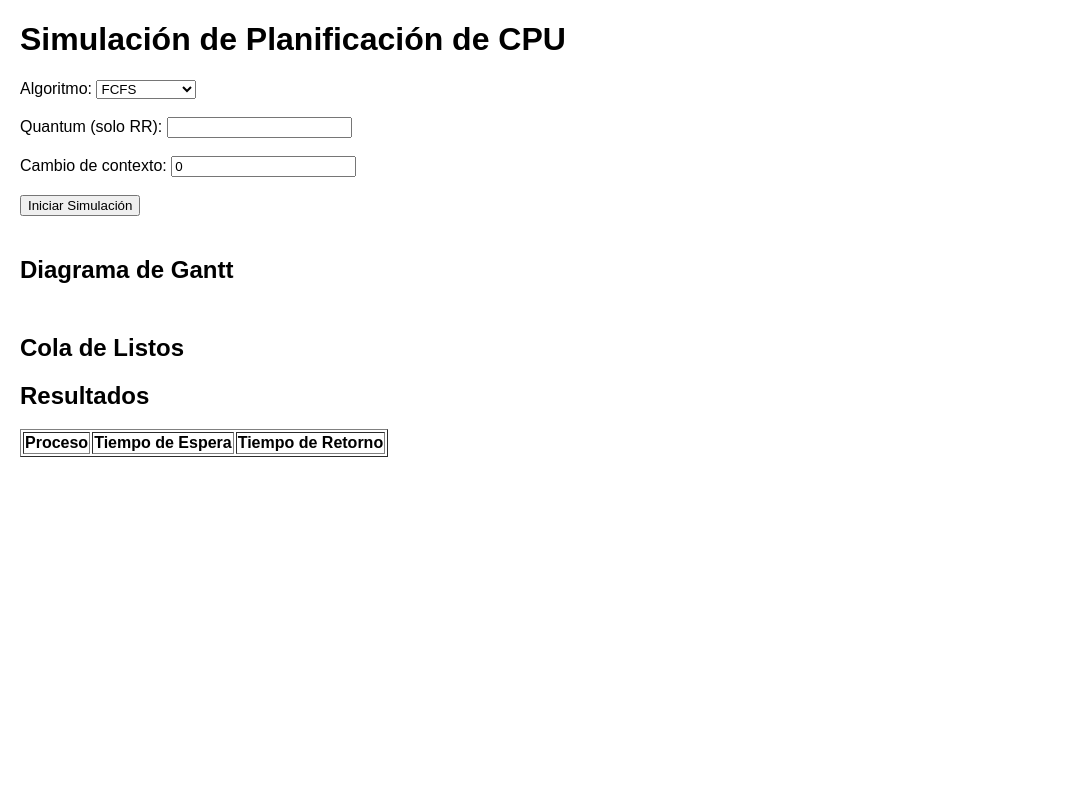
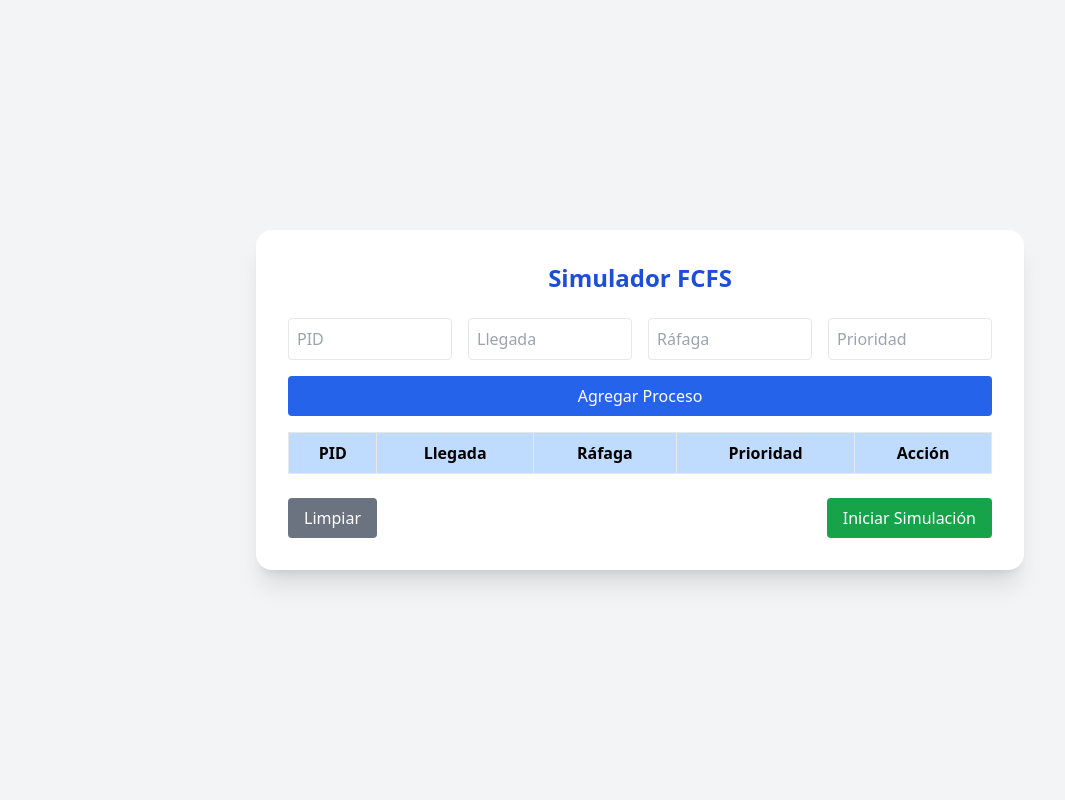
Before and after one commit to d114mv/proyASOS2parc, a Flask app: page / in a window 1280 px wide. Shown: the whole page, without its empty margins (0-1065 px from the left). Run offline with Flask 3, Linux system fonts and the light colour scheme; lists and menus that the app fills with data are empty; some libraries are stand-ins or nearby versions.

Commit message:
version_0.0.3

```diff
--- a/Views/app.py
+++ b/Views/app.py
@@ -1,51 +1,19 @@
-from flask import Flask, render_template, request
+from flask import Flask, render_template, request, jsonify
 from flask_socketio import SocketIO, emit
-import sys
-import os
-
-# Aseguramos que Python pueda importar simulator.py
-sys.path.append(os.path.abspath(os.path.join(os.path.dirname(__file__), "..", "Simulacion")))
-from simulator import Simulator  # Clase que maneja los algoritmos
 
 app = Flask(__name__)
-socketio = SocketIO(app, cors_allowed_origins="*")
+socketio = SocketIO(app)
 
-# Guardamos una instancia del simulador
-sim = None
+@app.route('/')
+def index():
+    return render_template('index.html')
 
-@app.route("/")
-def index():
-    return render_template("index.html")
+@app.route('/start', methods=['POST'])
+def start_simulation():
+    data = request.get_json()
+    print("Procesos recibidos:", data)
+    # Aquí luego llamaremos a simulator.py para procesar los algoritmos
+    return jsonify({"status": "ok", "message": "Simulación iniciada correctamente"})
 
-@socketio.on("start_simulation")
-def handle_start_simulation(data):
-    """
-    data vendrá con algo como:
-    {
-        "algorithm": "FCFS",
-        "processes": [
-            {"pid": "P1", "arrival": 0, "burst": 5, "priority": 2},
-            {"pid": "P2", "arrival": 1, "burst": 3, "priority": 1}
-        ],
-        "quantum": 2,
-        "context_switch": 1
-    }
-    """
-    global sim
-    sim = Simulator(
-        processes=data["processes"],
-        algorithm=data["algorithm"],
-        quantum=data.get("quantum"),
-        context_switch=data.get("context_switch", 0)
-    )
-
-    # Emitimos paso a paso
-    for tick_info in sim.run_step_by_step():
-        socketio.emit("simulation_update", tick_info)
-
-    # Al terminar, emitimos métricas finales
-    results = sim.get_results()
-    socketio.emit("simulation_finished", results)
-
-if __name__ == "__main__":
+if __name__ == '__main__':
     socketio.run(app, debug=True)
--- /dev/null
+++ b/Views/static/script.js
@@ -0,0 +1,62 @@
+const processForm = document.getElementById("processForm");
+const processTable = document.getElementById("processTable");
+const clearBtn = document.getElementById("clearBtn");
+const startBtn = document.getElementById("startBtn");
+
+let processes = [];
+
+processForm.addEventListener("submit", (e) => {
+  e.preventDefault();
+
+  const pid = document.getElementById("pid").value.trim();
+  const arrival = parseInt(document.getElementById("arrival").value);
+  const burst = parseInt(document.getElementById("burst").value);
+  const priority = parseInt(document.getElementById("priority").value) || "-";
+
+  processes.push({ pid, arrival, burst, priority });
+  renderTable();
+  processForm.reset();
+});
+
+function renderTable() {
+  processTable.innerHTML = "";
+  processes.forEach((p, index) => {
+    const row = `
+      <tr>
+        <td class="border p-2">${p.pid}</td>
+        <td class="border p-2">${p.arrival}</td>
+        <td class="border p-2">${p.burst}</td>
+        <td class="border p-2">${p.priority}</td>
+        <td class="border p-2">
+          <button onclick="removeProcess(${index})" class="bg-red-500 hover:bg-red-600 text-white px-3 py-1 rounded">Eliminar</button>
+        </td>
+      </tr>`;
+    processTable.innerHTML += row;
+  });
+}
+
+function removeProcess(index) {
+  processes.splice(index, 1);
+  renderTable();
+}
+
+clearBtn.addEventListener("click", () => {
+  processes = [];
+  renderTable();
+});
+
+startBtn.addEventListener("click", async () => {
+  if (processes.length === 0) {
+    alert("Debes ingresar al menos un proceso.");
+    return;
+  }
+
+  const response = await fetch("/start", {
+    method: "POST",
+    headers: { "Content-Type": "application/json" },
+    body: JSON.stringify(processes),
+  });
+
+  const data = await response.json();
+  alert(data.message);
+});
--- a/Views/templates/index.html
+++ b/Views/templates/index.html
@@ -1,57 +1,43 @@
 <!DOCTYPE html>
 <html lang="es">
 <head>
-    <meta charset="UTF-8">
-    <title>Simulación de Algoritmos de Planificación</title>
-    <link rel="stylesheet" href="{{ url_for('static', filename='css/styles.css') }}">
-    <script src="https://cdnjs.cloudflare.com/ajax/libs/socket.io/4.7.5/socket.io.js"></script>
+  <meta charset="UTF-8">
+  <meta name="viewport" content="width=device-width, initial-scale=1.0">
+  <title>Planificación FCFS</title>
+  <script src="https://cdn.tailwindcss.com"></script>
+  <script src="https://cdn.socket.io/4.7.2/socket.io.min.js"></script>
 </head>
-<body>
-    <h1>Simulación de Planificación de CPU</h1>
+<body class="bg-gray-100 min-h-screen flex flex-col items-center justify-center">
+  <div class="bg-white shadow-xl rounded-2xl p-8 w-full max-w-3xl">
+    <h1 class="text-2xl font-bold mb-6 text-center text-blue-700">Simulador FCFS</h1>
 
-    <div id="formulario">
-        <label>Algoritmo:</label>
-        <select id="algorithm">
-            <option value="FCFS">FCFS</option>
-            <option value="SJF">SJF</option>
-            <option value="SRT">SRT</option>
-            <option value="RR">Round Robin</option>
-            <option value="PRIORITY">Prioridades</option>
-        </select>
-        <br><br>
-        <label>Quantum (solo RR):</label>
-        <input type="number" id="quantum" min="1">
-        <br><br>
-        <label>Cambio de contexto:</label>
-        <input type="number" id="context_switch" min="0" value="0">
-        <br><br>
-        <button onclick="startSimulation()">Iniciar Simulación</button>
+    <form id="processForm" class="grid grid-cols-4 gap-4 mb-4">
+      <input id="pid" type="text" placeholder="PID" class="border rounded p-2 col-span-1" required>
+      <input id="arrival" type="number" placeholder="Llegada" class="border rounded p-2 col-span-1" required>
+      <input id="burst" type="number" placeholder="Ráfaga" class="border rounded p-2 col-span-1" required>
+      <input id="priority" type="number" placeholder="Prioridad" class="border rounded p-2 col-span-1">
+      <button type="submit" class="col-span-4 bg-blue-600 hover:bg-blue-700 text-white py-2 rounded">Agregar Proceso</button>
+    </form>
+
+    <table class="w-full border-collapse border text-center mb-6">
+      <thead>
+        <tr class="bg-blue-200">
+          <th class="border p-2">PID</th>
+          <th class="border p-2">Llegada</th>
+          <th class="border p-2">Ráfaga</th>
+          <th class="border p-2">Prioridad</th>
+          <th class="border p-2">Acción</th>
+        </tr>
+      </thead>
+      <tbody id="processTable"></tbody>
+    </table>
+
+    <div class="flex justify-between">
+      <button id="clearBtn" class="bg-gray-500 hover:bg-gray-600 text-white px-4 py-2 rounded">Limpiar</button>
+      <button id="startBtn" class="bg-green-600 hover:bg-green-700 text-white px-4 py-2 rounded">Iniciar Simulación</button>
     </div>
+  </div>
 
-    <div id="gantt_chart">
-        <h2>Diagrama de Gantt</h2>
-        <div id="timeline"></div>
-    </div>
-
-    <div id="queue_state">
-        <h2>Cola de Listos</h2>
-        <ul id="ready_queue"></ul>
-    </div>
-
-    <div id="results">
-        <h2>Resultados</h2>
-        <table border="1" id="result_table">
-            <thead>
-                <tr>
-                    <th>Proceso</th>
-                    <th>Tiempo de Espera</th>
-                    <th>Tiempo de Retorno</th>
-                </tr>
-            </thead>
-            <tbody></tbody>
-        </table>
-    </div>
-
-    <script src="{{ url_for('static', filename='js/socket.js') }}"></script>
+  <script src="{{ url_for('static', filename='script.js') }}"></script>
 </body>
 </html>
```
